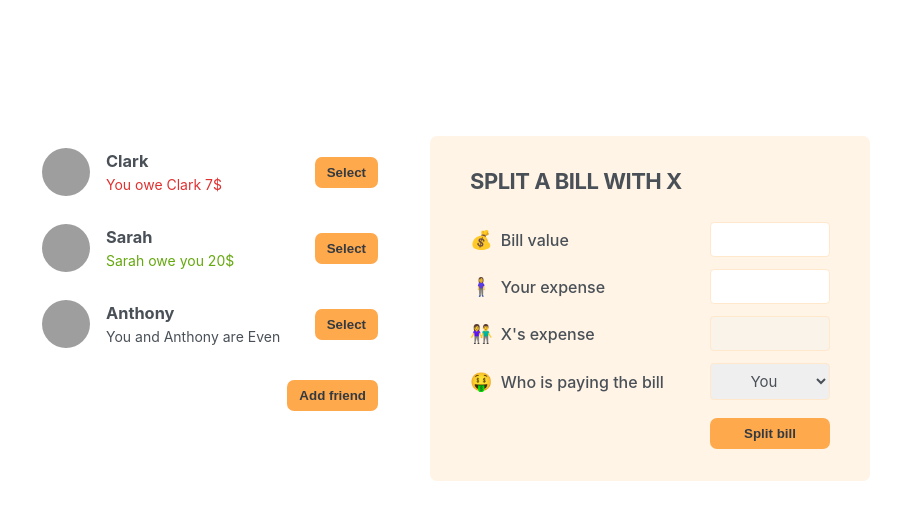
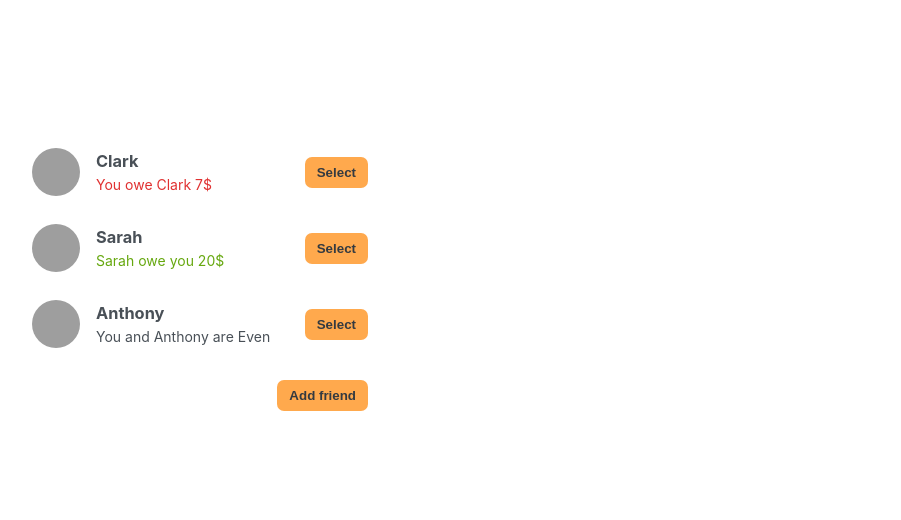
Before and after one commit to vimal573/React-Eat-n-split, a React (Create React App) app: page / in a window 1280 px wide. Shown: the top 520 px of the page, without its empty margins (190-1091 px from the left). Built offline with nearby package versions, Linux system fonts and the light colour scheme; grey boxes are pictures that could not be loaded.

Commit message:
Selecting a Friend

```diff
--- a/src/App.js
+++ b/src/App.js
@@ -24,6 +24,7 @@
 export default function App() {
   const [friends, setFriends] = useState(initialFriends);
   const [showAddFriend, setShowAddFriend] = useState(false);
+  const [selectedFriend, setSelectedFriend] = useState(null);
 
   function handleShowAddFriend() {
     setShowAddFriend(show => !show);
@@ -34,16 +35,31 @@
     setShowAddFriend(false);
   }
 
+  function handleSelection(friend) {
+    // setSelectedFriend(friend);
+    setSelectedFriend(curSelected =>
+      curSelected?.id === friend.id ? null : friend
+    );
+    setShowAddFriend(false);
+  }
+
   return (
     <div className="app">
       <div className="sidebar">
-        <FriendsList friends={friends} />
+        <FriendsList
+          friends={friends}
+          selectedFriend={selectedFriend}
+          onSelection={handleSelection}
+        />
+
         {showAddFriend && <FormAddFriend onAddFriend={handleAddFriend} />}
+
         <Button onClick={handleShowAddFriend}>
           {showAddFriend ? 'Close' : 'Add friend'}
         </Button>
       </div>
-      <FormSplitBill />
+
+      {selectedFriend && <FormSplitBill selectedFriend={selectedFriend} />}
     </div>
   );
 }
@@ -56,19 +72,26 @@
   );
 }
 
-function FriendsList({ friends }) {
+function FriendsList({ friends, onSelection, selectedFriend }) {
   return (
     <ul>
       {friends.map(friend => (
-        <Friend friend={friend} key={friend.id} />
+        <Friend
+          friend={friend}
+          key={friend.id}
+          onSelection={onSelection}
+          selectedFriend={selectedFriend}
+        />
       ))}
     </ul>
   );
 }
 
-function Friend({ friend }) {
+function Friend({ friend, onSelection, selectedFriend }) {
+  const isSelected = selectedFriend?.id === friend.id;
+
   return (
-    <li>
+    <li className={isSelected ? 'selected' : ' '}>
       <img src={friend.image} alt={friend.name} />
       <h3>{friend.name}</h3>
 
@@ -84,7 +107,9 @@
       )}
       {friend.balance === 0 && <p>You and {friend.name} are Even</p>}
 
-      <Button>Select</Button>
+      <Button onClick={() => onSelection(friend)}>
+        {isSelected ? 'close' : 'Select'}
+      </Button>
     </li>
   );
 }
@@ -130,10 +155,10 @@
   );
 }
 
-function FormSplitBill() {
+function FormSplitBill({ selectedFriend }) {
   return (
     <form className="form form-split-bill">
-      <h2>Split a bill with X</h2>
+      <h2>Split a bill with {selectedFriend.name}</h2>
 
       <label>💰 Bill value</label>
       <input type="text" />
@@ -141,13 +166,13 @@
       <label>🧍‍♀️ Your expense</label>
       <input type="text" />
 
-      <label>👫 X's expense</label>
+      <label>👫 {selectedFriend.name}'s expense</label>
       <input type="text" disabled />
 
-      <label>🤑 Who is paying the bill</label>
+      <label>🤑 {selectedFriend.name}'s is paying the bill</label>
       <select>
         <option value="user">You</option>
-        <option value="friend">X</option>
+        <option value="friend">{selectedFriend.name}</option>
       </select>
 
       <Button>Split bill</Button>
--- a/src/index.css
+++ b/src/index.css
@@ -28,7 +28,7 @@
 .app {
   min-height: 66vh;
   display: grid;
-  grid-template-columns: 36rem 44rem;
+  grid-template-columns: 36rem 46rem;
   column-gap: 4rem;
   align-items: start;
 }
```
